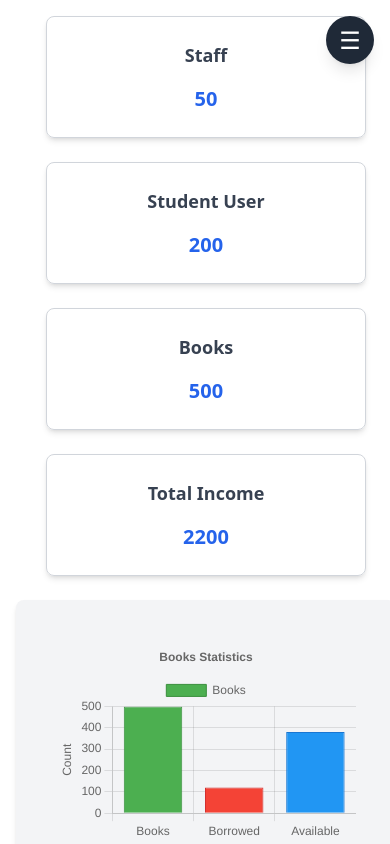
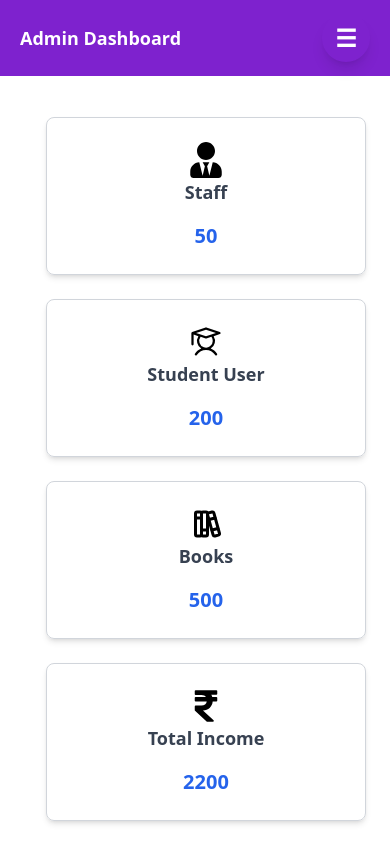
Before and after one commit to Istart-macbell/Library_frontend, a React (Create React App) app: page / in a window 390 px wide. Shown: the top 844 px of the page. Built offline with nearby package versions, Linux system fonts and the light colour scheme.

Commit message:
added header on smaller devices and icons on /

```diff
--- a/src/Admin/Admin.jsx
+++ b/src/Admin/Admin.jsx
@@ -9,12 +9,12 @@ const Admin = () => {
     <div className="flex flex-col h-screen">
       <div className="flex flex-1">
         <Sidebar />
-        <div className="flex-1 p-4 flex flex-col gap-6">
+        <div className="flex-1 p-4 flex flex-col gap-6 mt-[12vh] lg:mt-0">
           <div className="grid grid-cols-1 sm:grid-cols-2 lg:grid-cols-4 gap-6">
-            <DashboardBlock title="Staff" count={50} />
-            <DashboardBlock title="Student User" count={200} />
-            <DashboardBlock title="Books" count={500} />
-            <DashboardBlock title="Total Income" count={2200} />
+            <DashboardBlock icon={"staff"} title="Staff" count={50} />
+            <DashboardBlock icon={"studentUser"} title="Student User" count={200} />
+            <DashboardBlock icon={"books"} title="Books" count={500} />
+            <DashboardBlock icon={"totalIncome"} title="Total Income" count={2200} />
           </div>
           <div className="flex-1 flex justify-center items-center bg-gray-100 rounded-lg shadow-md p-6">
             <Graph />
--- a/src/Admin/DashboardBlock.jsx
+++ b/src/Admin/DashboardBlock.jsx
@@ -1,9 +1,23 @@
 import React from "react";
+import { FaRupeeSign, FaUserTie } from "react-icons/fa";
+import { PiStudent } from "react-icons/pi";
+import { TbBooks } from "react-icons/tb";
 
-const DashboardBlock = ({ title, count }) => {
+
+const DashboardBlock = ({ icon, title, count }) => {
+  const icons={
+    staff:<FaUserTie />,
+    studentUser:<PiStudent />,
+    books:<TbBooks />,
+    totalIncome:<FaRupeeSign />
+  }
   return (
     <div className="flex justify-center w-full">
       <div className="p-6 border border-gray-300 rounded-lg text-center shadow-md w-full max-w-xs sm:max-w-sm md:max-w-md">
+        <div className="flex items-center justify-center w-full text-4xl">
+            {icons[icon]}
+        </div>
+
         <h2 className="text-lg md:text-xl font-bold text-gray-700 mb-4">{title}</h2>
         <p className="text-xl md:text-2xl font-bold text-blue-600">{count}</p>
       </div>
--- a/src/Admin/Sidebar.jsx
+++ b/src/Admin/Sidebar.jsx
@@ -39,12 +39,19 @@ const Sidebar = () => {
   return (
     <div className="relative z-30 h-screen">
       {/* Sidebar Toggle Button */}
-      <button
-        className="fixed top-4 right-4 z-50 flex items-center justify-center w-12 h-12 bg-gray-800 text-white rounded-full shadow-lg lg:hidden"
-        onClick={toggleSidebar}
-      >
-        <span className="text-2xl">☰</span>
-      </button>
+
+      <div className="mb-10 fixed top-0 w-full bg-[#7E22CE] h-[9vh] text-white font-bold text-lg flex px-5 items-center justify-between  lg:hidden">
+          <h1 className="text-left">Admin Dashboard</h1>
+          <button
+          className=" z-50 flex items-center justify-center w-12 h-12  text-white rounded-full shadow-lg lg:hidden"
+          onClick={toggleSidebar}
+        >
+          <span className="text-2xl">☰</span>
+        </button>
+      </div>
+
+
+
 
       {/* Sidebar */}
       <div
```
